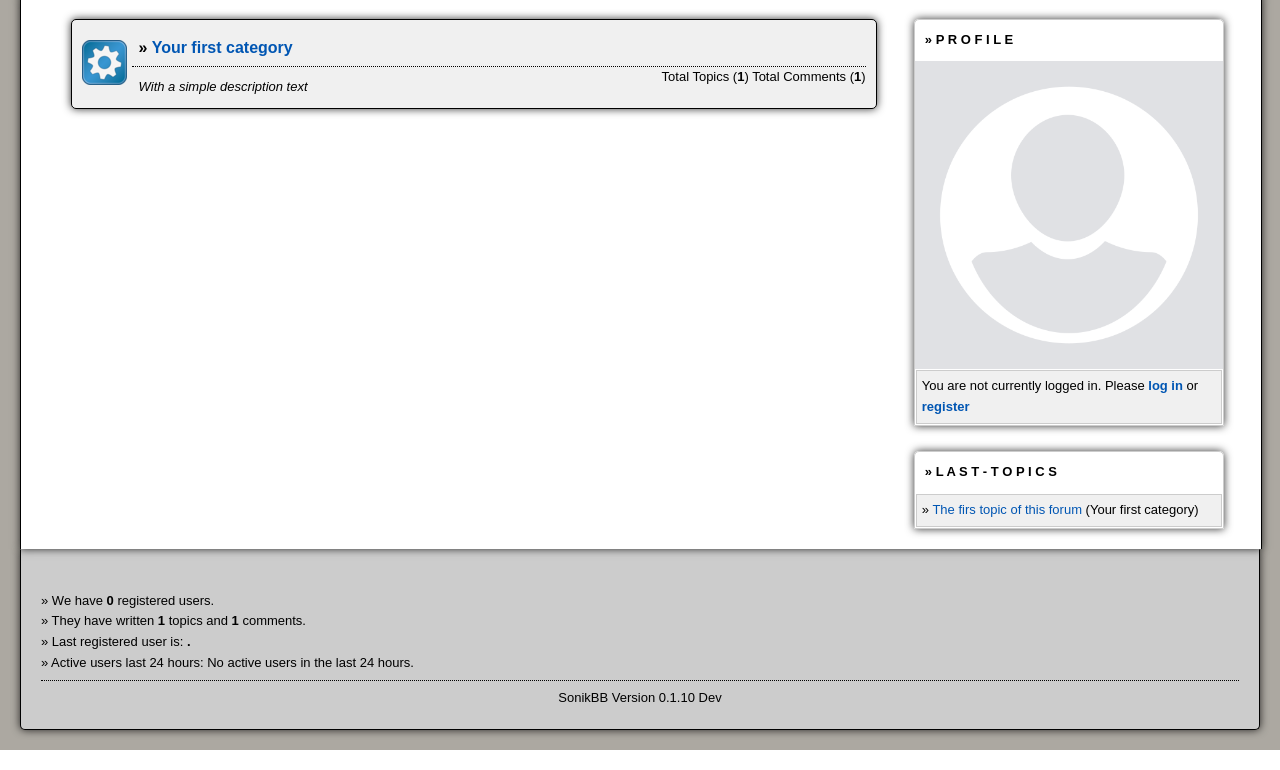
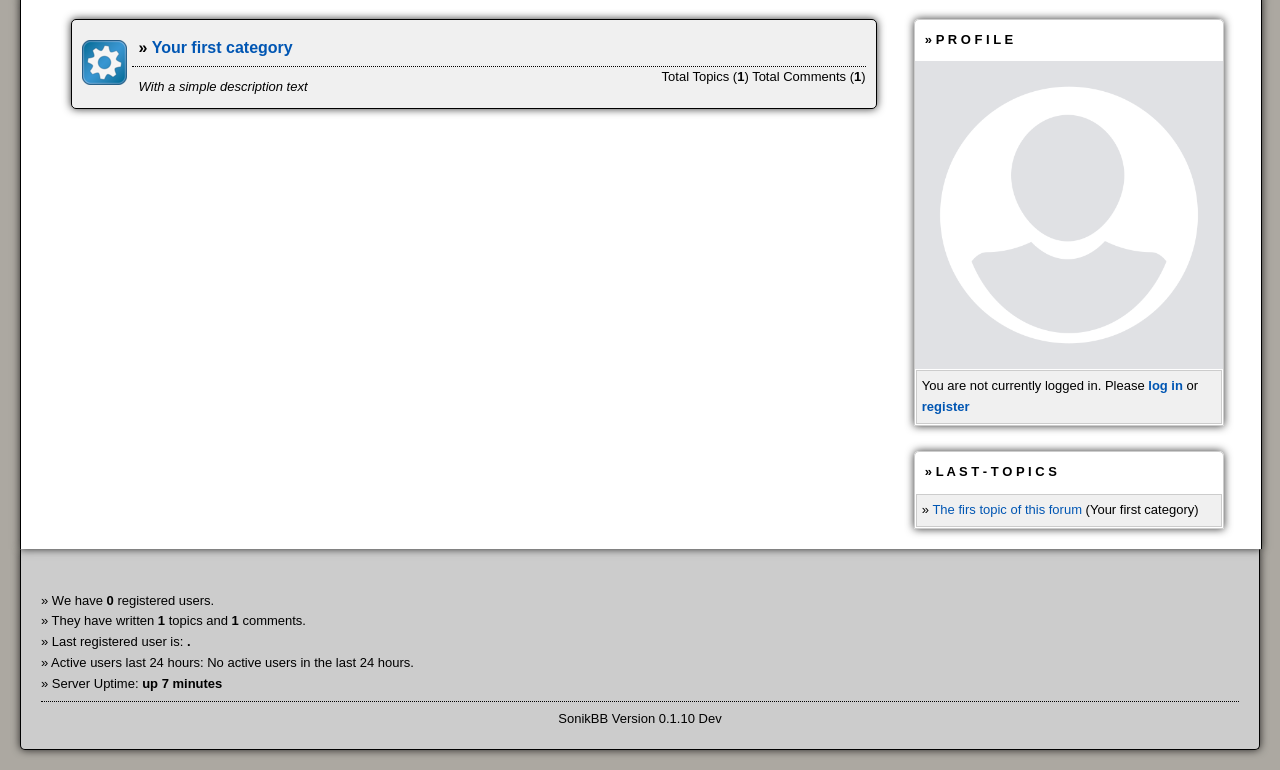
Before and after one commit to sonikblast88/SonikBB, a PHP site: page /index.php in a window 1280 px wide. Shown: the part 196-966 px from the top of the page. Run offline with PHP 8.4, Linux system fonts and the light colour scheme; data comes from the database, SQL or seed files in the repository; data that the repository does not hold is empty; a stand-in replaces the project's code that opens the database connection; some libraries are stand-ins or nearby versions.

Commit message:
Update footer.php

```diff
--- a/template/footer.php
+++ b/template/footer.php
@@ -59,6 +59,16 @@
         ':page_visited' => $_SERVER['REQUEST_URI']
     ]);
 }
+
+$uptime_output = shell_exec('uptime -p');
+
+if ($uptime_output) {
+    echo '<br/>» Server Uptime: <b>' . htmlspecialchars(trim($uptime_output), ENT_QUOTES) . '</b><br/>';
+} else {
+    echo '<br/>» Server Uptime: Cannot be requested!<br/>';
+}
+
+
 ?>
 <hr style="border: 0px;border-top: dotted 1px;">
 <center>SonikBB Version 0.1.10 Dev</center>
```
